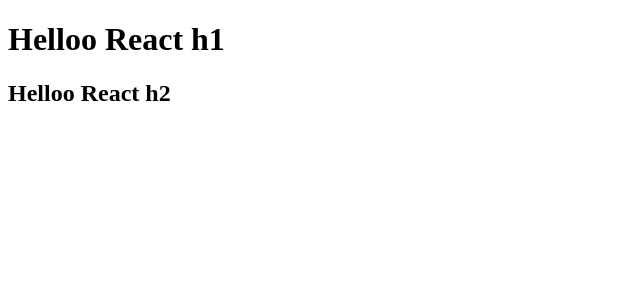
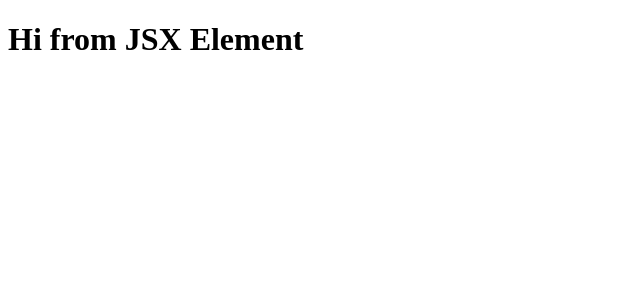
Before and after one commit to ayushdev351/Snippets, a React (Vite) app in the folder 2/: page / in a window 1280 px wide. Shown: the top 300 px of the page, without its empty margins (0-640 px from the left). Built offline with nearby package versions, Linux system fonts and the light colour scheme.

Commit message:
React Element using JSX

```diff
--- a/2/App.js
+++ b/2/App.js
@@ -1,26 +1,18 @@
 import React from "react";
 import ReactDOM from "react-dom";
 
-// createElement is a legacy API.
-// Heading is an object.
-// An element is a lightweight description of a piece of the user interface.
-
+// React element -> Using react.createElement
 const parent = React.createElement("div", {id : "parent"},
     React.createElement("div", {id : "child"},[
         React.createElement("h1", {key : 1}, "Helloo React h1"),
         React.createElement("h2", {key : 2}, "Helloo React h2")
     ]));
 
-{/*
-<div id = "parent">
-    <div id = "child">
-        <h1>Hello React h1</h1>
-        <h2>Hello React h2</h2>
-    </div>
-</div>
-*/}
+// React Element -> Using JSX
+const jsxElement = <h1>Hi from JSX Element</h1>;
+
 
 const root = ReactDOM.createRoot(document.getElementById("root"));
 
 // Here heading object is converted into actual DOM element
-root.render(parent)
+root.render(jsxElement)
--- a/2/package.json
+++ b/2/package.json
@@ -3,7 +3,9 @@
   "version": "1.0.0",
   "description": "Igniting React App",
   "scripts": {
-    "test": "jest"
+    "test": "jest",
+    "start": "parcel index.html",
+    "build": "parcel build index.html"
   },
   "author": "Ayush Chauhan",
   "license": "ISC",
```
